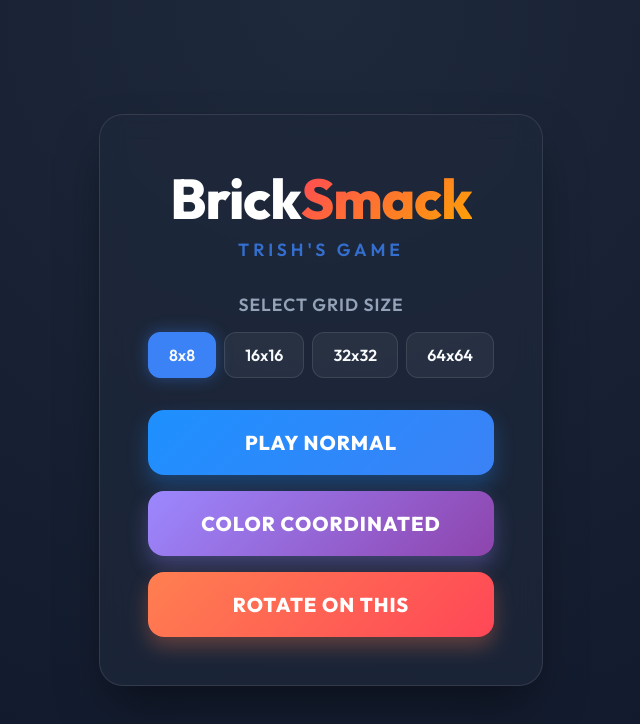
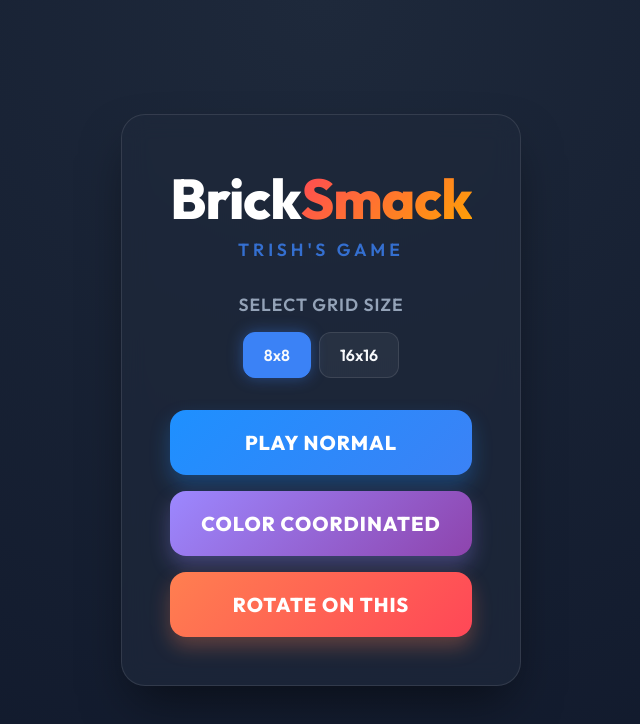
Before and after one commit to gavinfischer-keenan/TrishsGame, a React (Vite) app: page / in a window 1280 px wide. Shown: the top 724 px of the page, without its empty margins (319-959 px from the left). Built offline with nearby package versions, Linux system fonts and the light colour scheme.

Commit message:
v0.3: Remove 32x32 and 64x64 grid sizes

```diff
--- a/src/components/Menu.jsx
+++ b/src/components/Menu.jsx
@@ -13,7 +13,7 @@ const Menu = ({ onStartGame }) => {
         <div className="settings-panel">
           <h3>Select Grid Size</h3>
           <div className="size-selector">
-            {[8, 16, 32, 64].map(size => (
+            {[8, 16].map(size => (
               <button
                 key={size}
                 className={`btn-size ${gridSize === size ? 'active' : ''}`}
```
Also changed, not shown: 1 other file (tests, documents, lock files or other folders).
